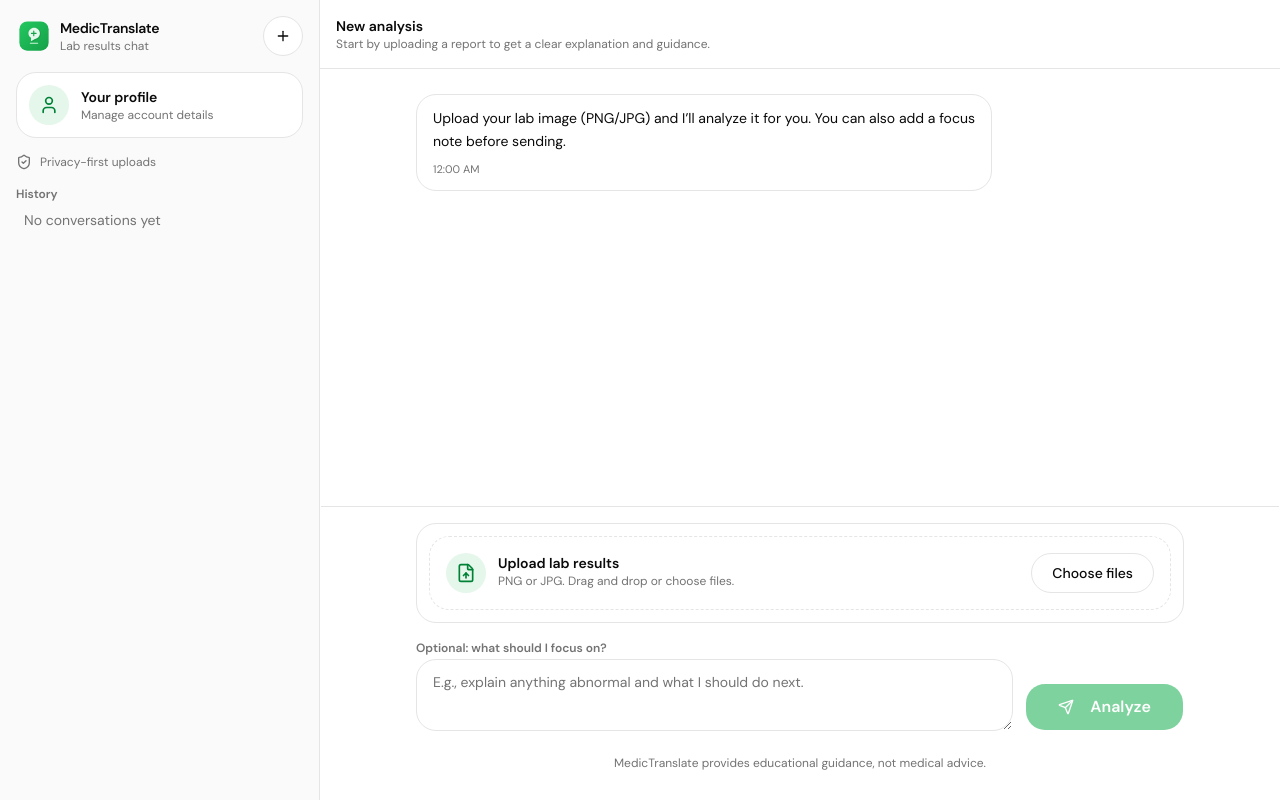
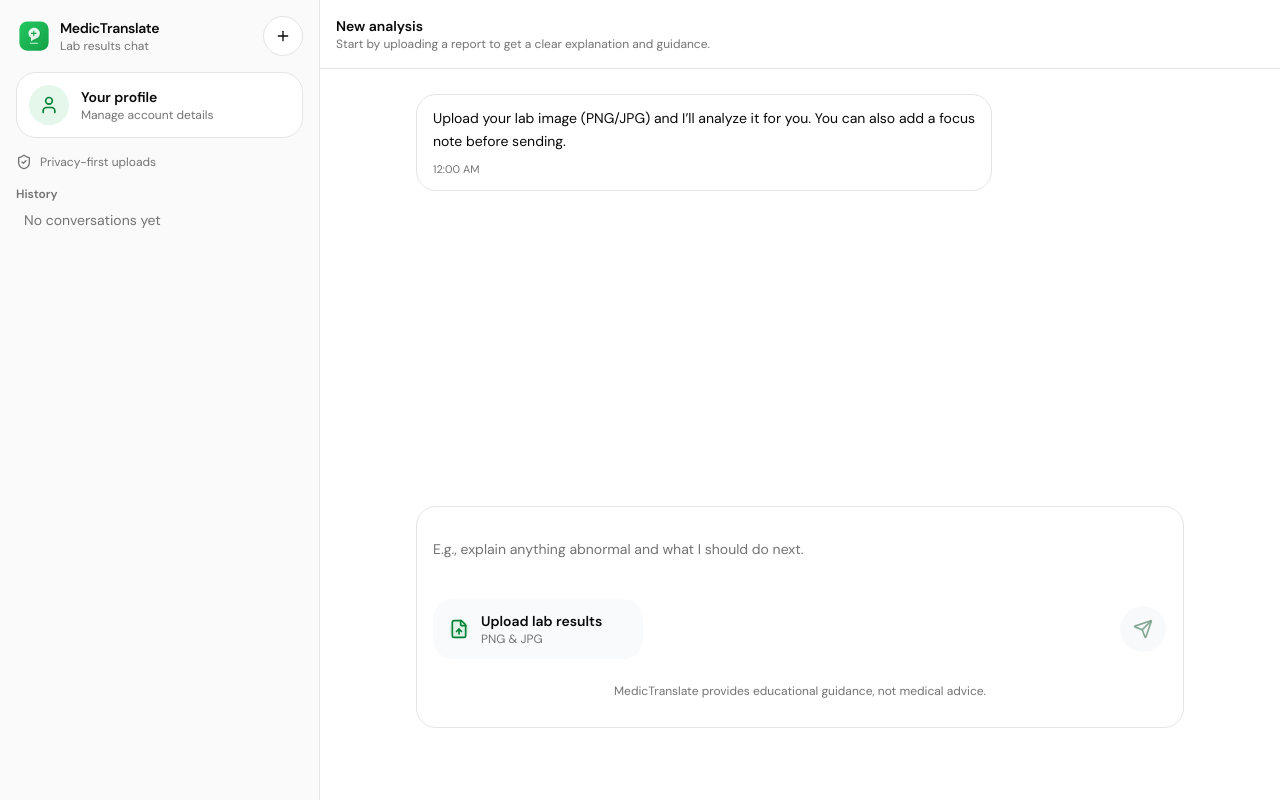
Before and after one commit to DivineAghulor/medictranslate-enyata, a Next.js app in the folder web/: page /app in a window 1280 px wide. Built offline with nearby package versions, Linux system fonts and the light colour scheme.

Commit message:
feat: properly implement real-ai analysis

```diff
--- a/web/components/app/ConversationClient.tsx
+++ b/web/components/app/ConversationClient.tsx
@@ -67,7 +67,6 @@
       return prev.filter((item) => item.id !== idToRemove);
     });
   };
-
 
   useEffect(() => {
     messagesEndRef.current?.scrollIntoView({ behavior: "smooth" });
@@ -202,7 +201,6 @@
             </div>
 
             <div
-              onClick={() => fileInputRef.current?.click()}
               className="flex cursor-pointer items-center justify-between"
               role="button"
               tabIndex={0}
@@ -213,7 +211,10 @@
                 }
               }}
             >
-              <div className="px-4 py-3 bg-gray-50 hover:bg-gray-100 rounded-(--radius) flex items-center gap-3 min-w-52.5 max-w-full">
+              <div
+                onClick={() => fileInputRef.current?.click()}
+                className="px-4 py-3 bg-gray-50 hover:bg-gray-100 rounded-(--radius) flex items-center gap-3 min-w-52.5 max-w-full"
+              >
                 <div className="grid place-items-center rounded-(--radius) bg-green-600/10 text-green-700">
                   <FileUp className="size-5" />
                 </div>
--- a/web/components/app/NewConversationClient.tsx
+++ b/web/components/app/NewConversationClient.tsx
@@ -1,6 +1,6 @@
 "use client";
 
-import { useMemo, useRef, useState } from "react";
+import { useRef, useState } from "react";
 import { cn } from "@/lib/utils";
 import { Button } from "@/components/ui/button";
 import { Textarea } from "@/components/ui/textarea";
@@ -108,9 +108,6 @@
       return [];
     });
   };
-
-  const filesToShow = useMemo(() => selectedFiles.slice(-3), [selectedFiles]);
-  const hiddenCount = Math.max(0, selectedFiles.length - filesToShow.length);
 
   const scrollToEnd = () => {
     requestAnimationFrame(() => {
@@ -320,77 +317,13 @@
         </div>
       </section>
 
-      <section className="shrink-0 border-t border-border bg-background px-4 py-4">
-        <div className="mx-auto w-full max-w-3xl space-y-3">
-          <div className="rounded-(--radius) border border-border bg-card p-3">
-            <div
-              className={cn(
-                "flex flex-col gap-3 rounded-(--radius) border border-dashed px-4 py-4 transition-colors",
-                isDragging ? "border-green-400 bg-green-50" : "border-border",
-              )}
-              onClick={() => fileInputRef.current?.click()}
-              role="button"
-              tabIndex={0}
-              onKeyDown={(e) => {
-                if (e.key === "Enter" || e.key === " ") {
-                  e.preventDefault();
-                  fileInputRef.current?.click();
-                }
-              }}
-            >
-              <div className="flex items-start justify-between gap-3">
-                <div className="flex items-start gap-3">
-                  <div className="grid size-10 place-items-center rounded-(--radius) bg-green-600/10 text-green-700">
-                    <FileUp className="size-5" />
-                  </div>
-                  <div>
-                    <div className="text-sm font-semibold">
-                      Upload lab results
-                    </div>
-                    <div className="text-xs text-muted-foreground">
-                      PNG or JPG. Drag and drop or choose files.
-                    </div>
-                  </div>
-                </div>
-
-                <div className="shrink-0">
-                  <Button
-                    type="button"
-                    variant="outline"
-                    size="sm"
-                    onClick={(e) => {
-                      e.stopPropagation();
-                      fileInputRef.current?.click();
-                    }}
-                  >
-                    Choose files
-                  </Button>
-                  <input
-                    ref={fileInputRef}
-                    type="file"
-                    className="hidden"
-                    accept="image/jpeg,image/png"
-                    multiple
-                    onChange={(e) => {
-                      addFiles(e.target.files);
-                      e.currentTarget.value = "";
-                    }}
-                  />
-                </div>
-              </div>
-
-              {selectedFiles.length > 0 ? (
-                <div className="flex items-center gap-2 overflow-x-auto">
-                  {hiddenCount > 0 && (
-                    <div
-                      className="shrink-0 rounded-(--radius) bg-muted px-3 py-2 text-xs font-medium text-muted-foreground"
-                      title={`${hiddenCount} more file${hiddenCount > 1 ? "s" : ""}`}
-                    >
-                      +{hiddenCount} more
-                    </div>
-                  )}
-
-                  {filesToShow.map((item) => (
+      <section className="flex-1 px-4 py-6">
+        <div className="mx-auto flex h-full w-full max-w-3xl items-center">
+          <div className="w-full space-y-3 rounded-(--radius) border bg-card p-4">
+            <div className="flex items-center gap-2 overflow-x-auto scrollbar-thin pb-1">
+              {selectedFiles.length > 0 && (
+                <div className="flex items-center gap-2">
+                  {selectedFiles.map((item) => (
                     <div
                       key={item.id}
                       className="flex min-w-52.5 max-w-65 items-center gap-2 rounded-(--radius) bg-muted px-2 py-2"
@@ -438,62 +371,82 @@
                       </Button>
                     </div>
                   ))}
+                </div>
+              )}
+            </div>
 
-                  <Button
-                    type="button"
-                    variant="ghost"
-                    size="sm"
-                    className="shrink-0"
-                    onClick={(e) => {
-                      e.preventDefault();
-                      e.stopPropagation();
-                      clearAllFiles();
-                    }}
-                  >
-                    Clear all
-                  </Button>
-                </div>
-              ) : null}
-            </div>
-          </div>
-
-          <div className="grid grid-cols-1 gap-3 md:grid-cols-[1fr_auto] md:items-end">
-            <div className="space-y-2">
-              <label className="text-xs font-semibold text-muted-foreground">
-                Optional: what should I focus on?
-              </label>
+            <div className="flex items-end justify-between gap-5 md:gap-10">
               <Textarea
                 value={prompt}
                 onChange={(e) => setPrompt(e.target.value)}
                 placeholder="E.g., explain anything abnormal and what I should do next."
-                className="min-h-18"
+                className="max-h-24 resize-none rounded-none border-none p-0 text-sm outline-none"
               />
             </div>
 
-            <div className="flex items-center gap-2">
+            <div
+              className="flex cursor-pointer items-center justify-between"
+              role="button"
+              tabIndex={0}
+              onKeyDown={(e) => {
+                if (e.key === "Enter" || e.key === " ") {
+                  e.preventDefault();
+                  fileInputRef.current?.click();
+                }
+              }}
+            >
+              <div
+                onClick={() => fileInputRef.current?.click()}
+                className="flex items-center gap-3 rounded-(--radius) bg-gray-50 px-4 py-3 hover:bg-gray-100 min-w-52.5 max-w-full"
+              >
+                <div className="grid place-items-center rounded-(--radius) bg-green-600/10 text-green-700">
+                  <FileUp className="size-5" />
+                </div>
+                <div>
+                  <div className="text-sm font-semibold">
+                    Upload lab results
+                  </div>
+                  <div className="text-xs text-muted-foreground">PNG & JPG</div>
+                </div>
+              </div>
+
               <Button
                 type="button"
-                className="w-full bg-green-600 font-semibold text-white hover:bg-green-700 md:w-auto"
-                onClick={submitAnalysis}
+                variant="ghost"
+                size="icon-lg"
+                aria-label="Analyze"
+                title="Analyze"
+                className="rounded-full bg-gray-100 text-green-900 hover:bg-gray-300"
                 disabled={!selectedFiles.length || isSubmitting}
+                onClick={(e) => {
+                  e.preventDefault();
+                  e.stopPropagation();
+                  submitAnalysis();
+                }}
               >
                 {isSubmitting ? (
-                  <>
-                    <Loader2 className="mr-2 size-4 animate-spin" />
-                    Analyzing...
-                  </>
+                  <Loader2 className="size-5 animate-spin" />
                 ) : (
-                  <>
-                    <SendIcon className="mr-2 size-4" />
-                    Analyze
-                  </>
+                  <SendIcon className="size-5" />
                 )}
               </Button>
+
+              <input
+                ref={fileInputRef}
+                type="file"
+                className="hidden"
+                accept="image/jpeg,image/png"
+                multiple
+                onChange={(e) => {
+                  addFiles(e.target.files);
+                  e.currentTarget.value = "";
+                }}
+              />
             </div>
-          </div>
 
-          <div className="px-4 py-3 text-center text-xs text-muted-foreground">
-            MedicTranslate provides educational guidance, not medical advice.
+            <div className="px-4 py-3 text-center text-xs text-muted-foreground">
+              MedicTranslate provides educational guidance, not medical advice.
+            </div>
           </div>
         </div>
       </section>
```
